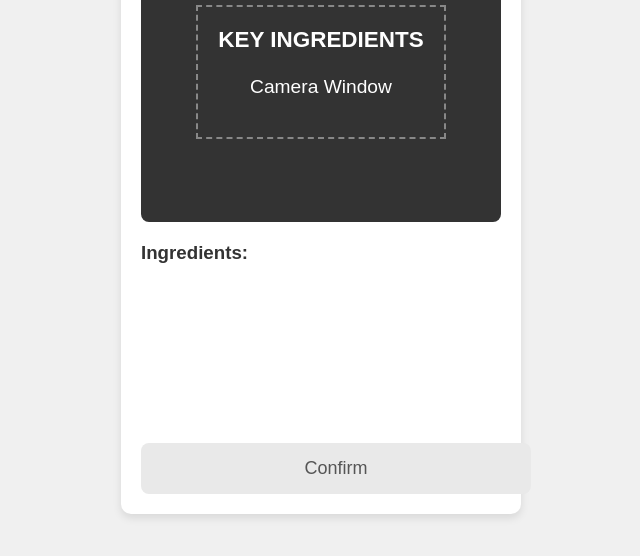
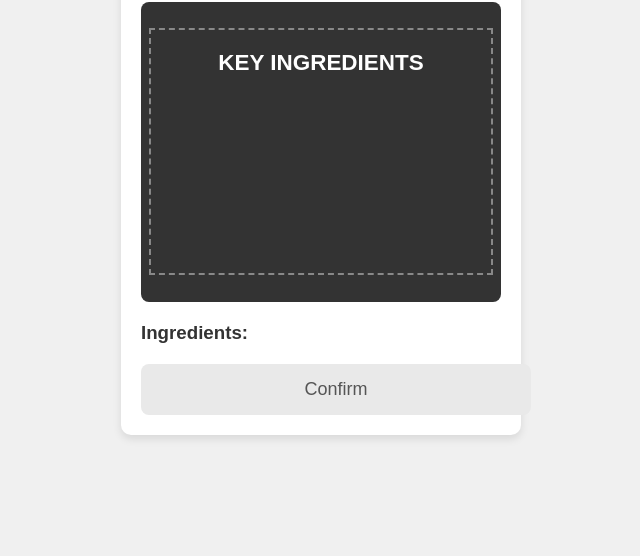
Before and after one commit to GalacticEagle-419/CAC_2026, a plain HTML site: page scan.html in a window 1280 px wide. Shown: the part 216-772 px from the top of the page, without its empty margins (319-959 px from the left). Drawn offline with Linux system fonts and the light colour scheme.

Commit message:
Update scan.html

```diff
--- a/scan.html
+++ b/scan.html
@@ -102,13 +102,13 @@
         <div class="camera-window">
             <div class="camera-window-content">
                 <h3>KEY INGREDIENTS</h3>
-                <p>Camera Window</p>
+                <video id="videoElement" autoplay></video>
+                <script src="app.js"></script>
             </div>
         </div>
         <div class="ingredients-list">
             <h3>Ingredients:</h3>
-            <video id="videoElement" autoplay></video>
-            <script src="app.js"></script>
+
         </div>
         <a href="results.html" class="confirm-button">Confirm</a>
     </div>
```
